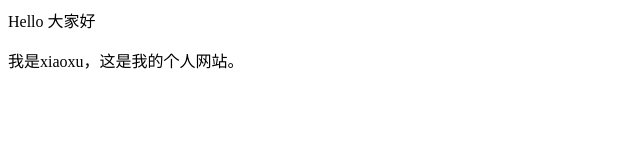
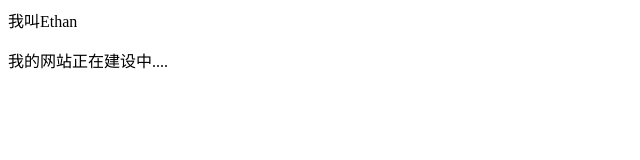
Before and after one commit to EthanXu06/EthanXu06.github.io, a plain HTML site: page index.html in a window 1280 px wide. Shown: the whole page, without its empty margins (0-640 px from the left). Drawn offline with Linux system fonts and the light colour scheme.

Commit message:
Update index.html

```diff
--- a/index.html
+++ b/index.html
@@ -1,2 +1,2 @@
-<p>Hello 大家好</p>
-<p>我是xiaoxu，这是我的个人网站。 </p>
+<p>我叫Ethan</p>
+<p>我的网站正在建设中.... </p>
```
